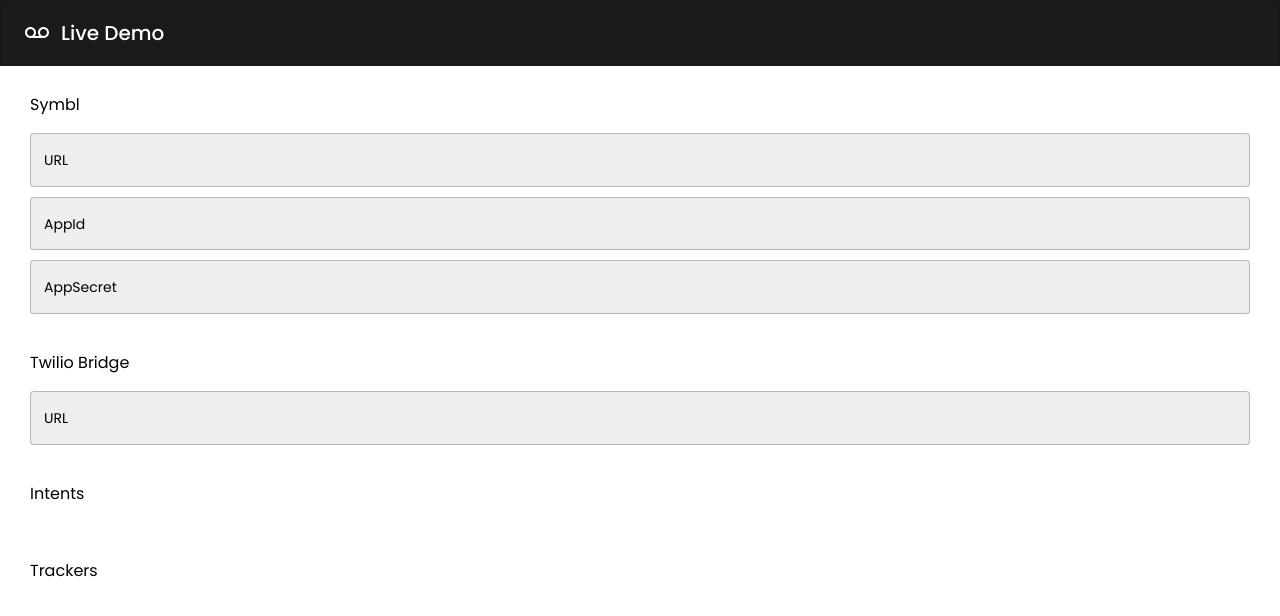
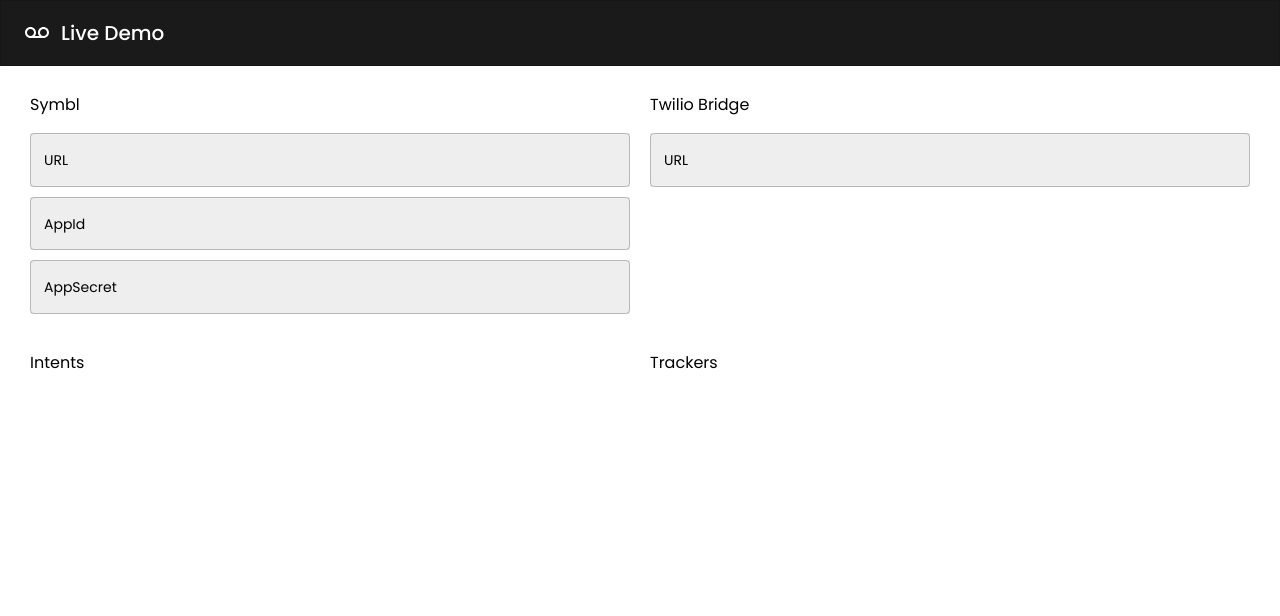
Before and after one commit to SymblDev/symbl-real-time-assist, a React (Create React App) app: page /config in a window 1280 px wide. Shown: the top 616 px of the page. Built offline with nearby package versions, Linux system fonts and the light colour scheme.

Commit message:
Dynamic Config Variables

```diff
--- a/src/pages/ConfigPage.js
+++ b/src/pages/ConfigPage.js
@@ -4,7 +4,7 @@
  * File Created: Monday, 3rd October 2022 1:01:26 pm
  * Author: Subodh Jena (jenasubodh@gmail.com)
  * -----
- * Last Modified: Monday, 3rd October 2022 7:43:24 pm
+ * Last Modified: Monday, 3rd October 2022 7:54:48 pm
  * Modified By: Subodh Jena (jenasubodh@gmail.com>)
  * -----
  * Copyright 2019 - 2022 symbl.ai, Symbl
@@ -19,6 +19,7 @@
 
   return (
     <>
+      <div className={classes.mainContainer}>
         <div className={classes.container}>
           <p className={classes.title}>Symbl</p>
           <form className={classes.containerBody} noValidate>
@@ -26,7 +27,11 @@
             <span className={classes.separator}></span>
             <TextField id="standard-basic" label="AppId" variant="outlined" />
             <span className={classes.separator}></span>
-          <TextField id="standard-basic" label="AppSecret" variant="outlined" />
+            <TextField
+              id="standard-basic"
+              label="AppSecret"
+              variant="outlined"
+            />
           </form>
         </div>
 
@@ -36,7 +41,9 @@
             <TextField id="standard-basic" label="URL" variant="outlined" />
           </form>
         </div>
+      </div>
 
+      <div className={classes.mainContainer}>
         <div className={classes.container}>
           <p className={classes.title}>Intents</p>
           <div className={classes.containerBody}></div>
@@ -46,13 +53,18 @@
           <p className={classes.title}>Trackers</p>
           <div className={classes.containerBody}></div>
         </div>
+      </div>
     </>
   );
 }
 
 const useStyles = makeStyles({
+  mainContainer: {
+    display: "flex",
+  },
   container: {
     padding: 10,
+    width: "100%",
   },
   title: {},
   containerBody: {
```
Lines whose indentation alone changed are shown as unchanged.
